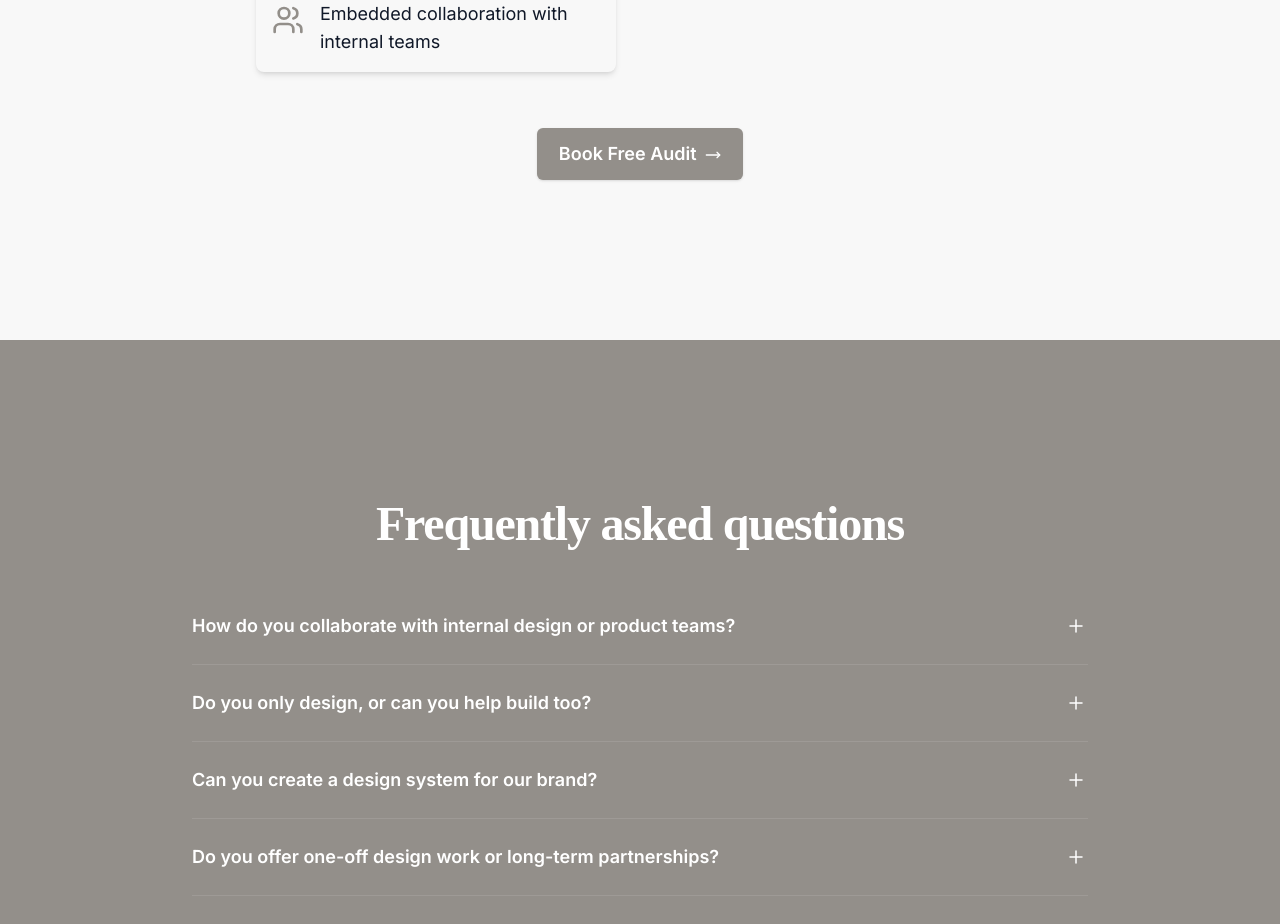
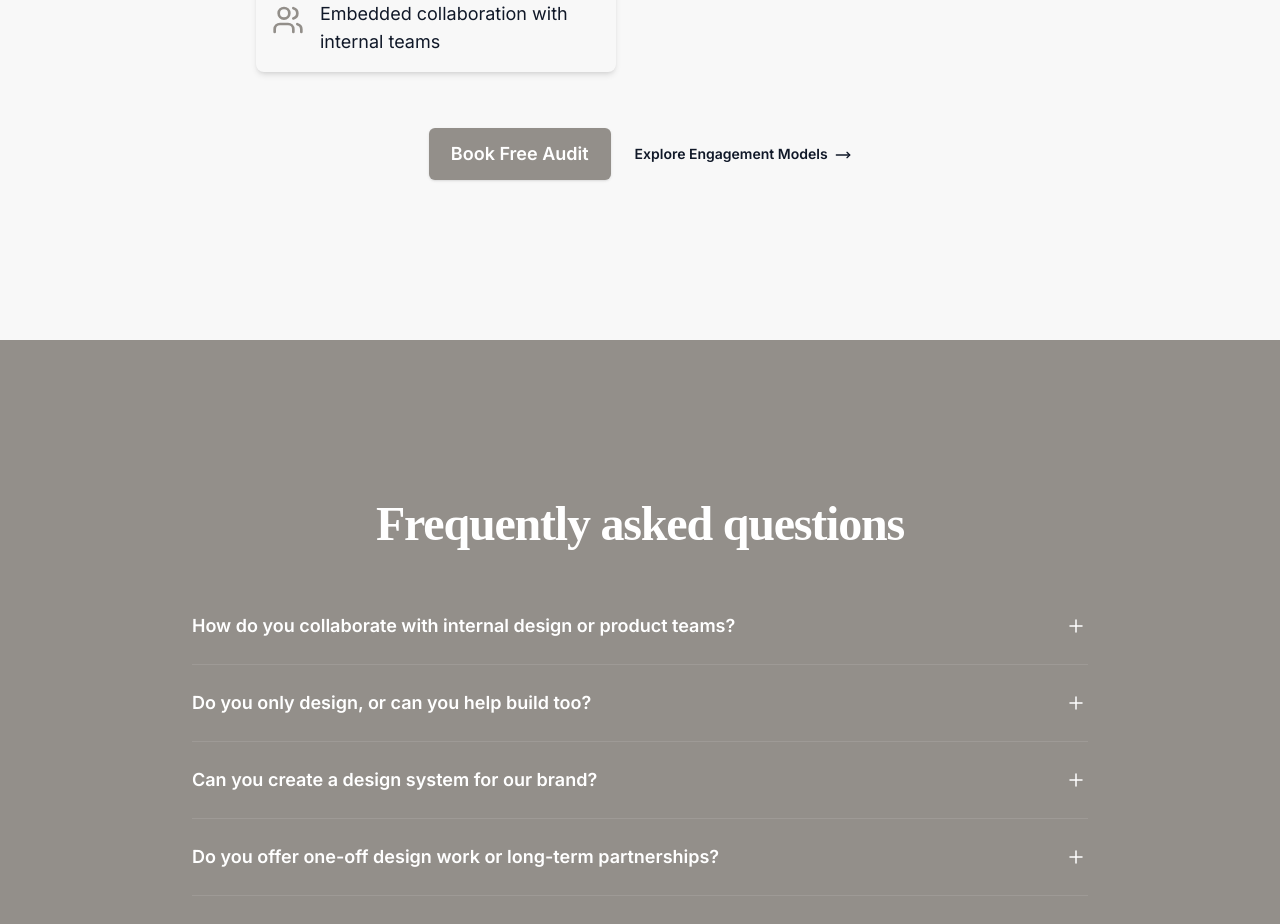
Before and after one commit to gaurangzalariya/maisonq-studio-nextjs, a Next.js app: page /services/design-partnerships in a window 1280 px wide. Shown: the part 1700-2624 px from the top of the page. Built offline with nearby package versions, Linux system fonts and the light colour scheme; a web font is replaced by a local one.

Commit message:
Update ServicesList.tsx

```diff
--- a/src/components/ServicesList.tsx
+++ b/src/components/ServicesList.tsx
@@ -2,7 +2,7 @@
 
 import { motion, easeInOut } from 'framer-motion';
 import { LucideIcon } from 'lucide-react';
-import { ButtonLarge } from './UI/UI';
+import { ButtonLarge, ButtonText } from './UI/UI';
 
 type Service = {
   label: string;
@@ -101,12 +101,17 @@ export default function ServiceListSection({
         ))}
       </motion.ul>
       <motion.div
-        className="mt-14 flex items-center justify-center gap-x-6"
+        className="mt-14 flex flex-col gap-y-8 gap-x-6 lg:flex-row items-center justify-center"
         variants={itemVariants}
       >
         <ButtonLarge
           label="Book Free Audit"
           href="/contact"
+          icon={false}
+        />
+        <ButtonText
+          label="Explore Engagement Models"
+          href="/packages"
           icon={true}
         />
       </motion.div>
```
